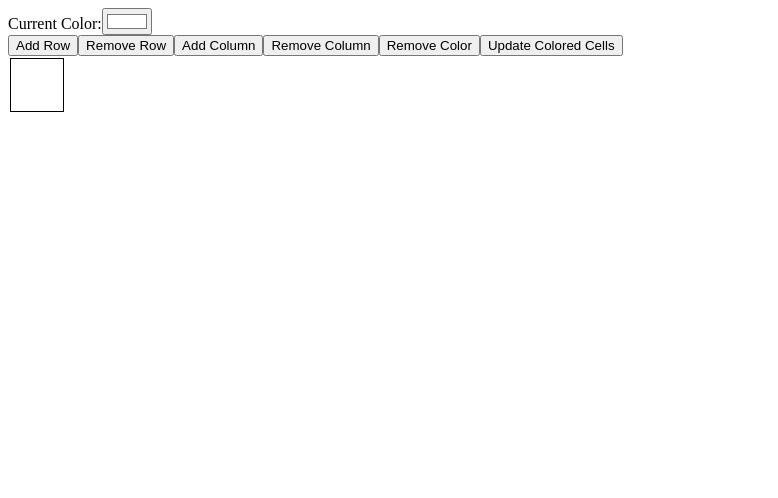
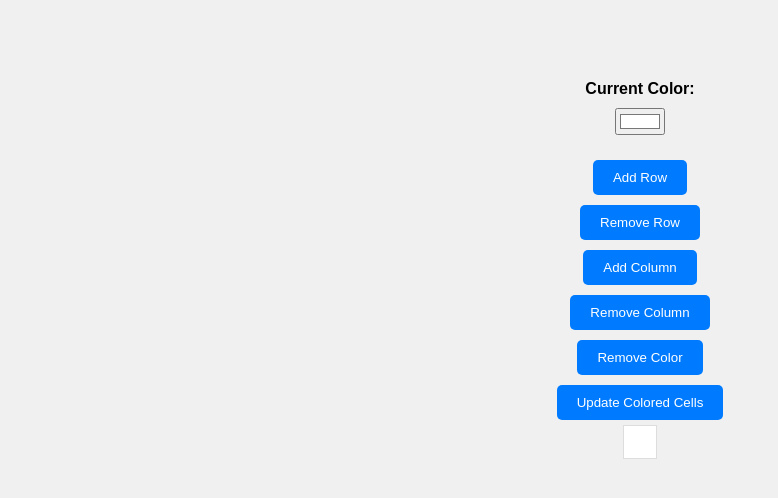
Before and after one commit to aurnabdas/React-Gridmaker, a React (Create React App) app in the folder vy6j3f/src/: page / in a window 1280 px wide. Shown: the top 498 px of the page, without its empty margins (0-778 px from the left). Built offline with nearby package versions, Linux system fonts and the light colour scheme.

Commit message:
changed the css:

```diff
--- a/vy6j3f/src/App.js
+++ b/vy6j3f/src/App.js
@@ -64,6 +64,7 @@
 
     setGrid(updatedGrid);
    };
+
   const updateColoredCells = () => {
    const updatedGrid = [...grid];
    for(let i = 0; i < updatedGrid.length; i++){
@@ -77,6 +78,7 @@
    }
    setGrid(updatedGrid);
   }
+
 
   return (
     <div>
--- a/vy6j3f/src/styles.css
+++ b/vy6j3f/src/styles.css
@@ -1,32 +1,77 @@
-#colorWheelContainer {
-  width: 200px;
-  height: 200px;
-  border-radius: 50%;
-  background: conic-gradient(red, yellow, green, cyan, blue, magenta, red);
+/* Reset some default styles */
+body, html, div, p, table {
+  margin: 0;
+  padding: 0;
+  border: 0;
+}
+
+body {
+  font-family: Arial, sans-serif;
+  background-color: #f0f0f0;
+}
+
+/* Grid Container Styles */
+div {
+  display: flex;
+  flex-direction: column;
+  align-items: center;
+  margin-top: 20px;
+}
+
+/* Color Selector Styles */
+input[type="color"] {
+  margin: 10px;
+}
+
+/* Button Container Styles */
+.button-container {
+  display: flex;
+  justify-content: center;
+  align-items: center;
+  margin: 10px;
+}
+
+/* Button Styles */
+button {
+  background-color: #007BFF;
+  color: #fff;
+  padding: 10px 20px;
+  margin: 5px;
+  border: none;
+  cursor: pointer;
+  border-radius: 5px;
+  flex-direction: row;
+}
+
+button:hover {
+  background-color: #0056b3;
+}
+
+/* Grid Table Styles */
+table {
+  border-collapse: collapse;
+}
+
+table td {
+  width: 30px;
+  height: 30px;
+  border: 1px solid #ddd;
+}
+
+/* Individual Cell Styles */
+.cell {
   cursor: pointer;
 }
 
-#selectedColor {
-  margin-top: 10px;
+/* Styling for Current Color */
+div {
+  display: flex;
+  align-items: center;
+  margin-bottom: 10px;
   font-weight: bold;
 }
 
-.button-container {
-  display: flex;
-  justify-content: center;
-  margin-top: 20px;
+/* Styling for Selected Color */
+input[type="color"] {
+  margin-left: 10px;
 }
-
-#gridTable {
-  border-collapse: collapse;
-  margin: 0 auto;
-}
-
-.cell {
-  width: 50px;
-  height: 50px;
-  background-color: white;
-  border: 1px solid black;
-  text-align: center;
-  vertical-align: middle;
-}
```
